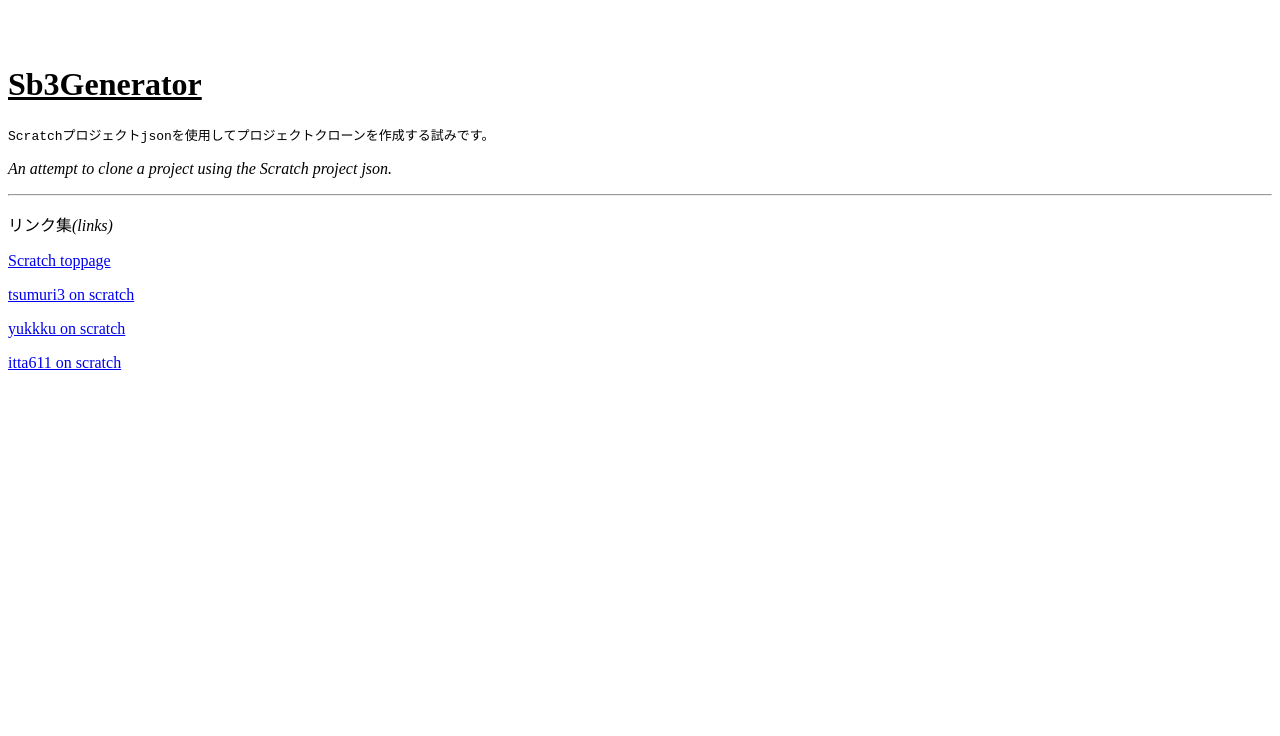
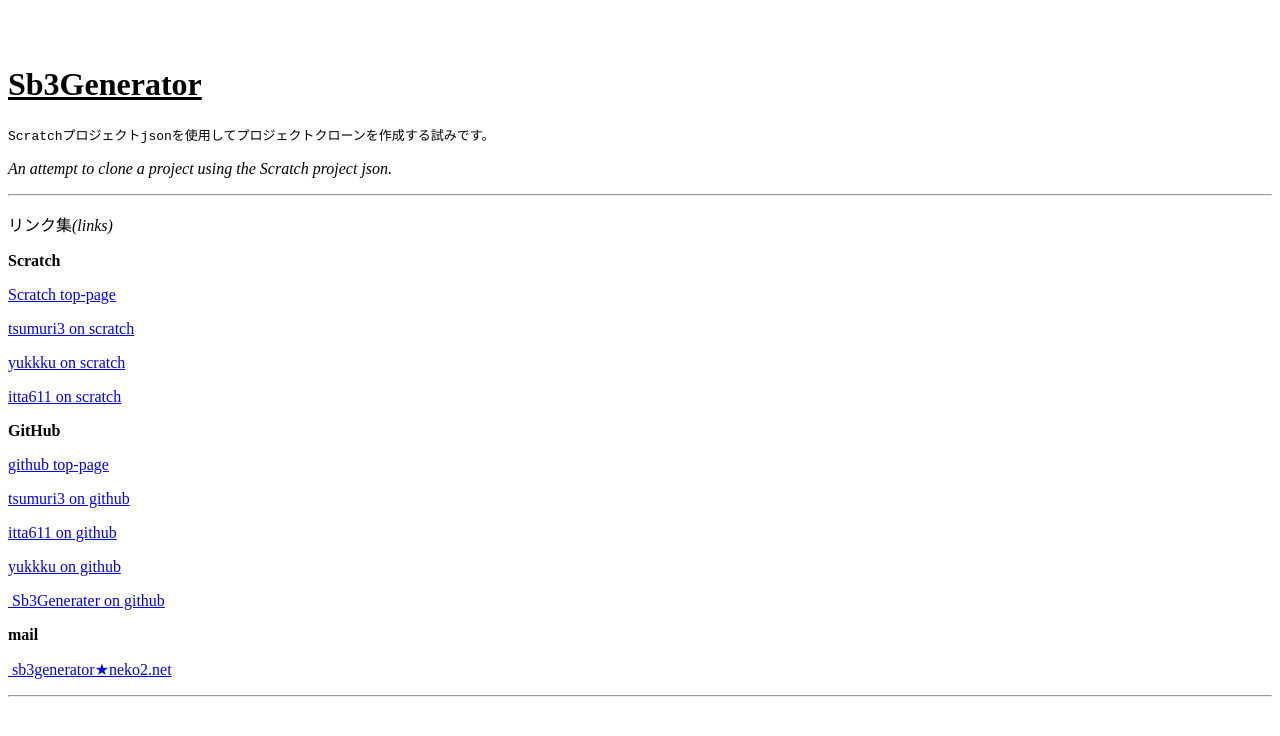
Before and after one commit to Sb3Generator/Sb3Generator.github.io, a plain HTML site: page index.html in a window 1280 px wide. Drawn offline with Linux system fonts and the light colour scheme.

Commit message:
Update index.html

```diff
--- a/index.html
+++ b/index.html
@@ -2,7 +2,6 @@
 <head>
 
 </head>
-
 
   <h1>&nbsp;</h1>
 
@@ -15,7 +14,9 @@
 <hr />
 <p>リンク集<em>(links)</em></p>
 
-<p><a href="https://scratch.mit.edu/" target="_blank">Scratch toppage</a></p>
+<p><strong>Scratch</strong></p>
+
+<p><a href="https://scratch.mit.edu/" target="_blank">Scratch top-page</a></p>
 
 <p><a href="https://scratch.mit.edu/users/tsumuri3/">tsumuri3 on scratch</a></p>
 
@@ -23,6 +24,23 @@
 
 <p><a href="https://scratch.mit.edu/users/itta611/">itta611 on scratch</a></p>
 
+<p><strong>GitHub</strong></p>
+
+<p><a href="https://github.com/">github top-page</a></p>
+
+<p><a href="https://github.com/tsumuri3/">tsumuri3 on github</a></p>
+
+<p><a href="https://github.com/itta611">itta611 on github</a></p>
+
+<p><a href="https://github.com/yukkku">yukkku on github</a></p>
+
+<p><a href="https://github.com/Sb3Generator">&nbsp;Sb3Generater on github</a></p>
+
+<p><strong>mail</strong></p>
+
+<p><a href="mailto:sb3generator@neko2.net?subject=sb3generator%E3%81%AB%E9%96%A2%E3%81%99%E3%82%8B%E5%95%8F%E3%81%84%E5%90%88%E3%82%8F%E3%81%9B&amp;body=%E2%80%BBgithub%E3%82%92%E3%82%84%E3%81%A3%E3%81%A6%E3%81%84%E3%82%8B%E4%BA%BA%E3%81%AF%E3%80%81%0A%E3%82%A2%E3%82%AB%E3%82%A6%E3%83%B3%E3%83%88%E5%90%8D%E3%82%82%E8%A8%98%E8%BC%89%E3%81%97%E3%81%A6%E3%81%84%E3%81%9F%E3%81%A0%E3%81%91%E3%82%8B%E3%81%A8%E5%8A%A9%E3%81%8B%E3%82%8A%E3%81%BE%E3%81%99%E3%80%82">&nbsp;sb3generator★neko2.net</a></p>
+
+<hr />
 <p>&nbsp;</p>
 
 
```
